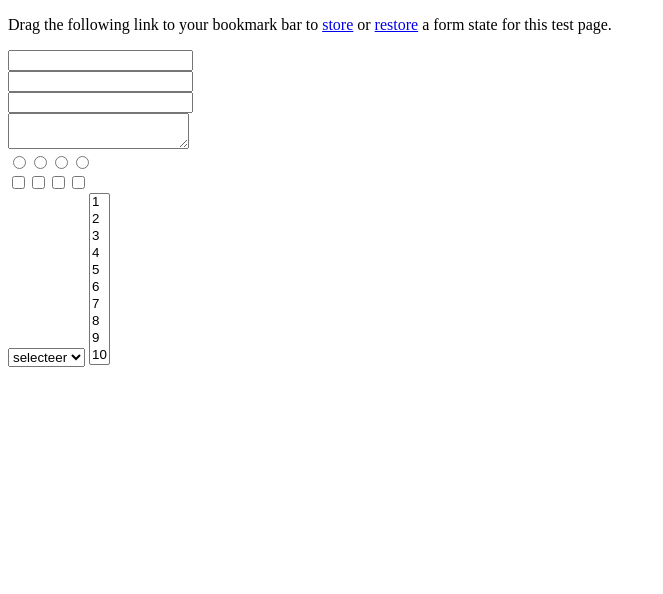
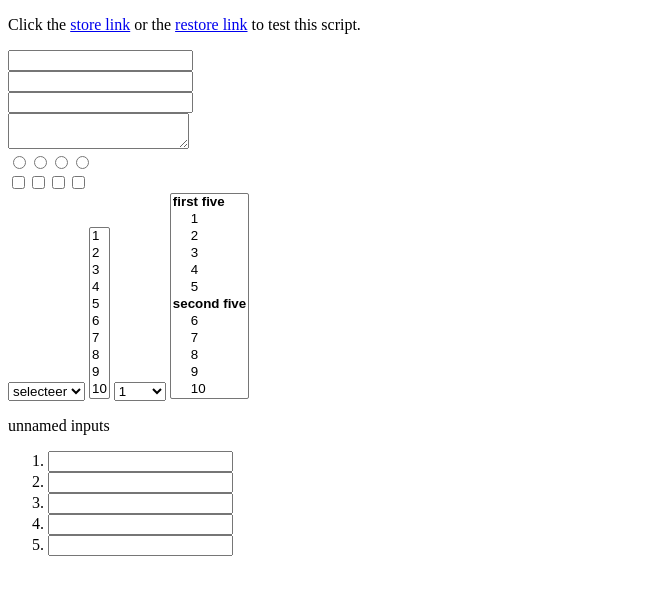
Before and after one commit to PM5544/formStore, a plain HTML site: page test.html in a window 1280 px wide. Shown: the whole page, without its empty margins (0-663 px from the left). Drawn offline with Linux system fonts and the light colour scheme.

Commit message:
added support for optgroup, and unnamed input fields

```diff
--- a/test.html
+++ b/test.html
@@ -5,7 +5,7 @@
 <meta http-equiv="content-type" content="text/html; charset=utf-8"/>
 </head>
 <body>
-<p>Drag the following link to your bookmark bar to <a href='javascript:void((function(doc){var s=doc.createElement("scr"+"ipt");s.src="store.js";s.id="pm5544StoreScript";doc.body.appendChild(s)})(document))'>store</a> or <a href='javascript:void((function(doc){var s=doc.createElement("scr"+"ipt");s.src="restore.js";s.id="pm5544RestoreScript";doc.body.appendChild(s)})(document))'>restore</a> a form state for this test page.</p>
+<p>Click the <a href='javascript:void((function(doc){var s=doc.createElement("scr"+"ipt");s.src="store.js";s.id="pm5544StoreScript";doc.body.appendChild(s)})(document))'>store link</a> or the <a href='javascript:void((function(doc){var s=doc.createElement("scr"+"ipt");s.src="restore.js";s.id="pm5544RestoreScript";doc.body.appendChild(s)})(document))'>restore link</a> to test this script.</p>
 <form action="#">
     <input type="text" name="i1" /><br />
     <input type="text" name="i2" /><br />
@@ -38,6 +38,46 @@
         <option value="9" >9</option>
         <option value="10" >10</option>
     </select>
+    <select name="i12">
+        <optgroup label="first five">
+            <option value="1" >1</option>
+            <option value="2" >2</option>
+            <option value="3" >3</option>
+            <option value="4" >4</option>
+            <option value="5" >5</option>
+        </optgroup>
+        <optgroup label="second five">
+            <option value="6" >6</option>
+            <option value="7" >7</option>
+            <option value="8" >8</option>
+            <option value="9" >9</option>
+            <option value="10" >10</option>
+        </optgroup>
+    </select>
+    <select name="i13" multiple="multiple" size="12">
+        <optgroup label="first five">
+            <option value="1" >1</option>
+            <option value="2" >2</option>
+            <option value="3" >3</option>
+            <option value="4" >4</option>
+            <option value="5" >5</option>
+        </optgroup>
+        <optgroup label="second five">
+            <option value="6" >6</option>
+            <option value="7" >7</option>
+            <option value="8" >8</option>
+            <option value="9" >9</option>
+            <option value="10" >10</option>
+        </optgroup>
+    </select>
+    <p>unnamed inputs</p>
+    <ol>
+        <li><input type="text" />
+        <li><input type="text" />
+        <li><input type="text" />
+        <li><input type="text" />
+        <li><input type="text" />
+    </ol>
 </form>
 </body>
 </html>
```
Also changed, not shown: restore.js (+79 -41 lines), store.js (+27 -14 lines).
